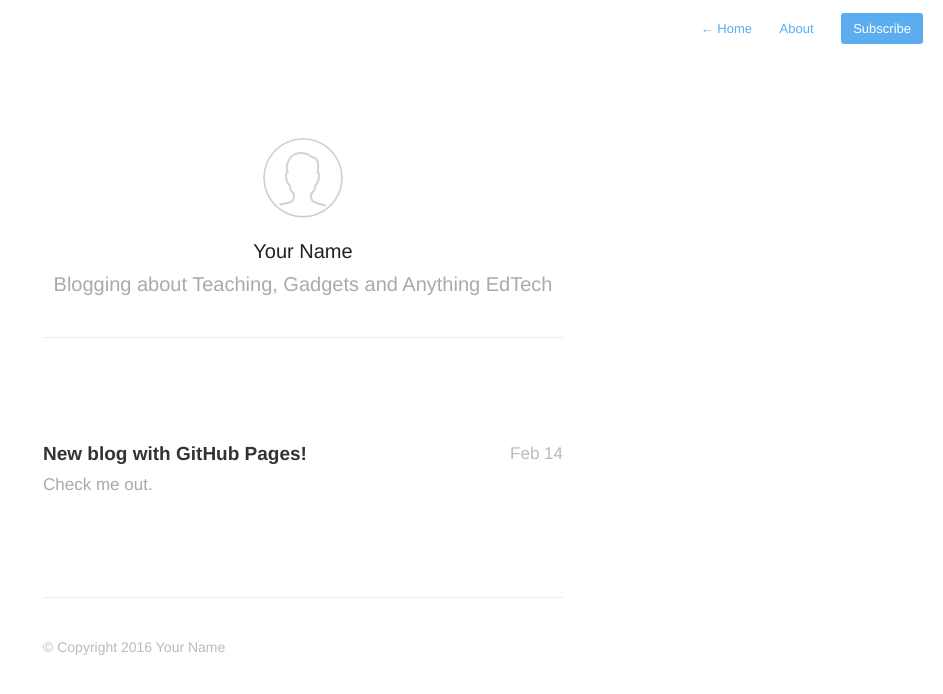
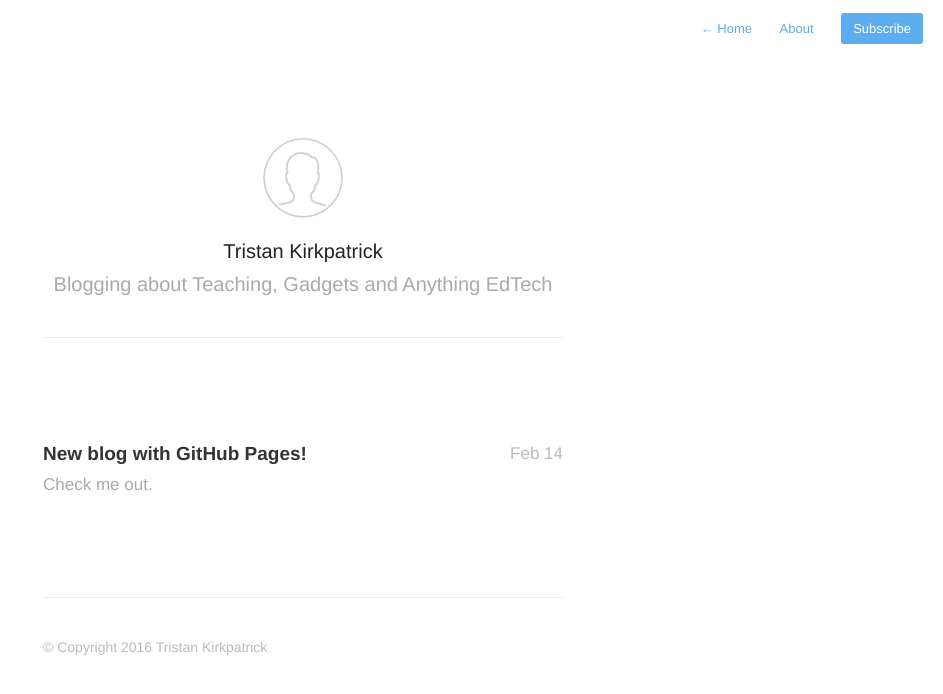
Before and after one commit to tristankirkpatrick/tristankirkpatrick.github.io, a Jekyll site: the page built from index.html, in a window 1280 px wide. Shown: the top 694 px of the page, without its empty margins (337-1280 px from the left). Built offline with Jekyll 4.4.1, drawn with Linux system fonts in a browser that asks for light colours; nearby versions of some CDN libraries; Markdown is read by kramdown in place of the engine named in the settings; the list of posts is cut into pages by our own code.

Commit message:
Changed Config

```diff
--- a/_config.yml
+++ b/_config.yml
@@ -16,7 +16,7 @@ disqus_shortname: 'tristankirkpatrick'
 
 # Details for the RSS feed generator
 url:            'http://your-blog-url.example.com'
-author:         'Your Name'
+author:         'Tristan Kirkpatrick'
 authorTwitter:  'YourTwitterUsername'
 
 permalink:       /:year/:title/
```
